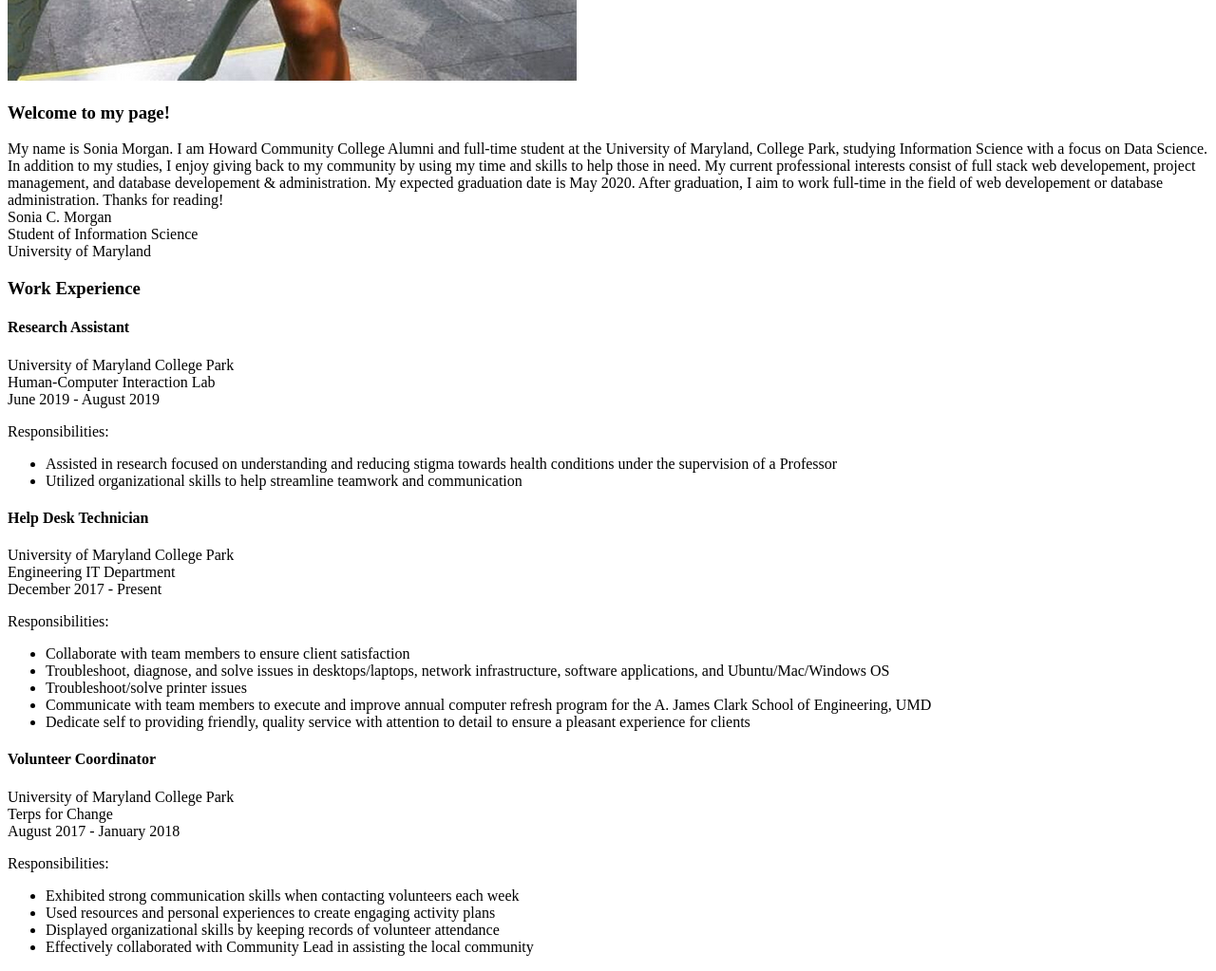
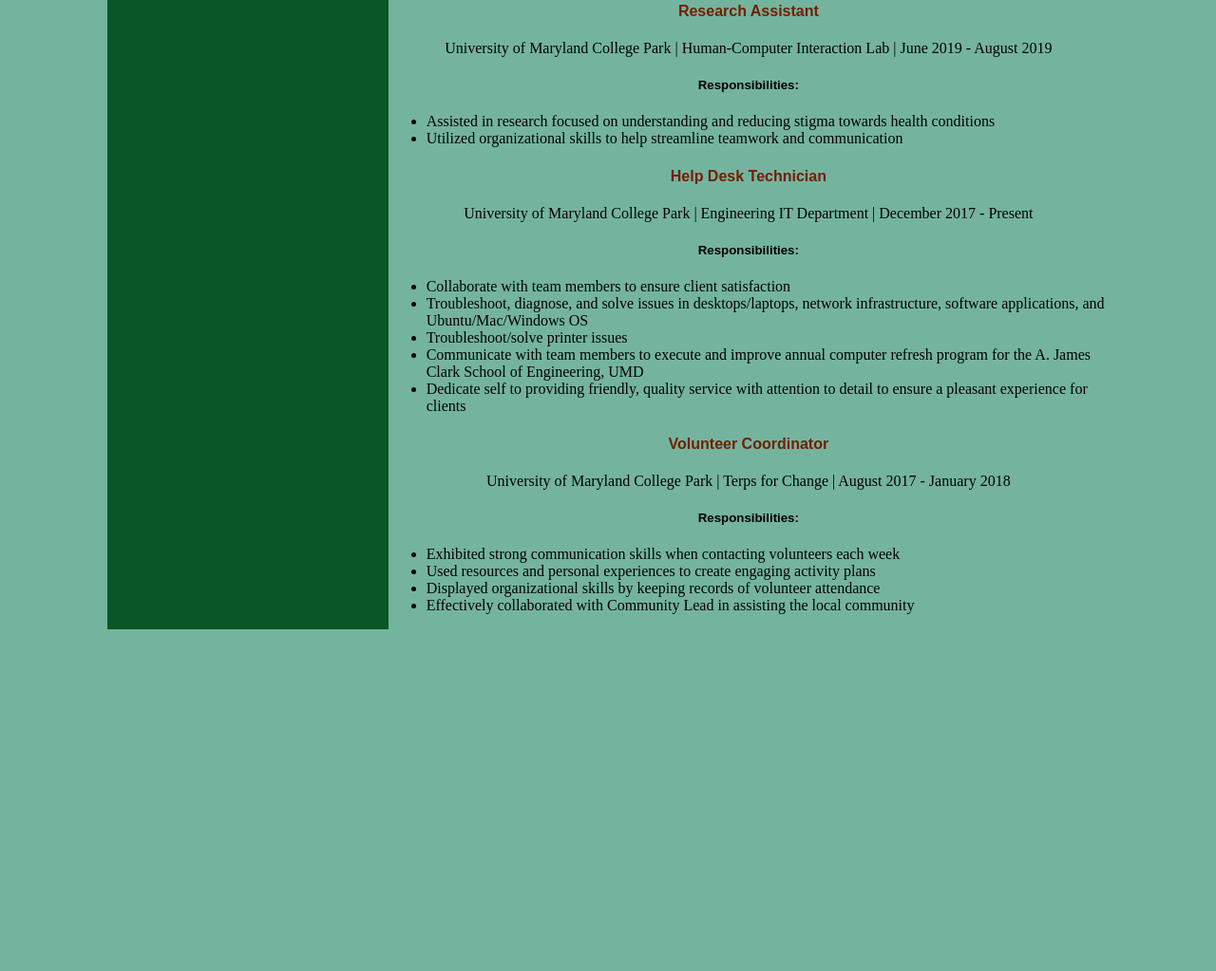
Before and after one commit to soniacjallah/INST377, a plain HTML site: page index.html in a window 1280 px wide. Shown: the part 595-1618 px from the top of the page at 95% size. After the commit the page ends 1266 px from the top, so only its background shows below. Drawn offline with Linux system fonts and the light colour scheme.

Commit message:
completed CSS portion of Assignment 1

```diff
--- a/index.html
+++ b/index.html
@@ -9,12 +9,13 @@
 
 <body>
     <div class="title">
-        <h1 class="title__text">Sonia C. Morgan</h1>
+        <h1 class="title__text">SONIA C. MORGAN</h1>
+
     </div>
     <div class="centerContent">
         <div class="intro">
             <img src="aPicOfMe.png" alt="A picture of me" id="picOfSonia">
-            <h3 class="intro__header">Welcome to my page!</h3>
+            <h1 class="intro__header">Welcome to my page!</h1>
             <p class="intro__text">
                 My name is Sonia Morgan. I am Howard Community College Alumni and full-time student at the University of
                 Maryland,
@@ -24,8 +25,12 @@
                 management,
                 and database developement & administration. My expected graduation date is May 2020. After graduation, I
                 aim to
-                work full-time in the field of web developement or database administration. Thanks for reading!
+                work full-time in the field of web developement or database administration.
 
+                <br>
+                <br>
+                Thanks for reading!
+                <br>
                 <br>
                 Sonia C. Morgan
                 <br>
@@ -39,30 +44,22 @@
         <div class="exp">
             <h3 class="exp__header">Work Experience</h3>
             <div class="exp__record">
-                <h4>Research Assistant</h4>
-                <p>
-                    University of Maryland College Park <br>
-                    Human-Computer Interaction Lab <br>
-                    June 2019 - August 2019
-                </p>
-                <p>
-                    Responsibilities:
-                </p>
+                <h4 class="record__header">Research Assistant</h4>
+                <p class="record__description">University of Maryland College Park | Human-Computer Interaction Lab | June 2019 - August 2019</p>
+                <h5>Responsibilities:</h5>
                 <ul>
                     <li>Assisted in research focused on understanding and reducing stigma towards
-                        health conditions under the supervision of a Professor</li>
+                            health conditions</li>
                     <li>Utilized organizational skills to help streamline teamwork and communication</li>
                 </ul>
             </div>
 
             <div class="exp__record">
-                <h4>Help Desk Technician</h4>
-                <p>
-                    University of Maryland College Park <br>
-                    Engineering IT Department <br>
-                    December 2017 - Present
+                <h4 class="record__header">Help Desk Technician</h4>
+                <p class="record__description">
+                    University of Maryland College Park | Engineering IT Department | December 2017 - Present
                 </p>
-                <p>Responsibilities:</p>
+                <h5>Responsibilities:</h5>
                 <ul>
                     <li>Collaborate with team members to ensure client satisfaction</li>
                     <li>Troubleshoot, diagnose, and solve issues in desktops/laptops,
@@ -76,15 +73,11 @@
             </div>
 
             <div class="exp__record">
-                <h4>Volunteer Coordinator</h4>
-                <p>
-                    University of Maryland College Park <br>
-                    Terps for Change <br>
-                    August 2017 - January 2018
+                <h4 class="record__header">Volunteer Coordinator</h4>
+                <p class="record__description">
+                    University of Maryland College Park | Terps for Change | August 2017 - January 2018
                 </p>
-                <p>
-                    Responsibilities:
-                </p>
+                <h5>Responsibilities:</h5>
                 <ul>
                     <li>Exhibited strong communication skills when contacting volunteers each week</li>
                     <li>Used resources and personal experiences to create engaging activity plans</li>
--- a/styles.css
+++ b/styles.css
@@ -1,5 +1,48 @@
-#TitleBox {
+.title {
     text-align: center;
     background-color: #095727;
-    color: rgb(243, 141, 73);
+    color: rgb(255, 145, 72);
 }
+
+.centerContent{
+    width: 60%;
+    text-align: center;
+
+}
+
+body {
+    display: flex;
+    justify-content: center;
+    background-color: rgb(116, 180, 159);
+}
+
+h1,h2,h3,h4,h5,h6 {
+    font-family: Arial, Helvetica, sans-serif;
+}
+
+
+.intro__header {
+    color: rgb(255, 255, 255);
+    background-color: gray;
+}
+
+#picOfSonia {
+    width: 30%;
+    height: 30%;
+}
+
+.record__header{
+    color: rgb(116, 31, 1);
+}
+
+table {
+ text-align: left;
+  }
+
+  ul {
+      text-align: left;
+  }
+
+.intro__text {
+      text-align: justify;
+  }
```
